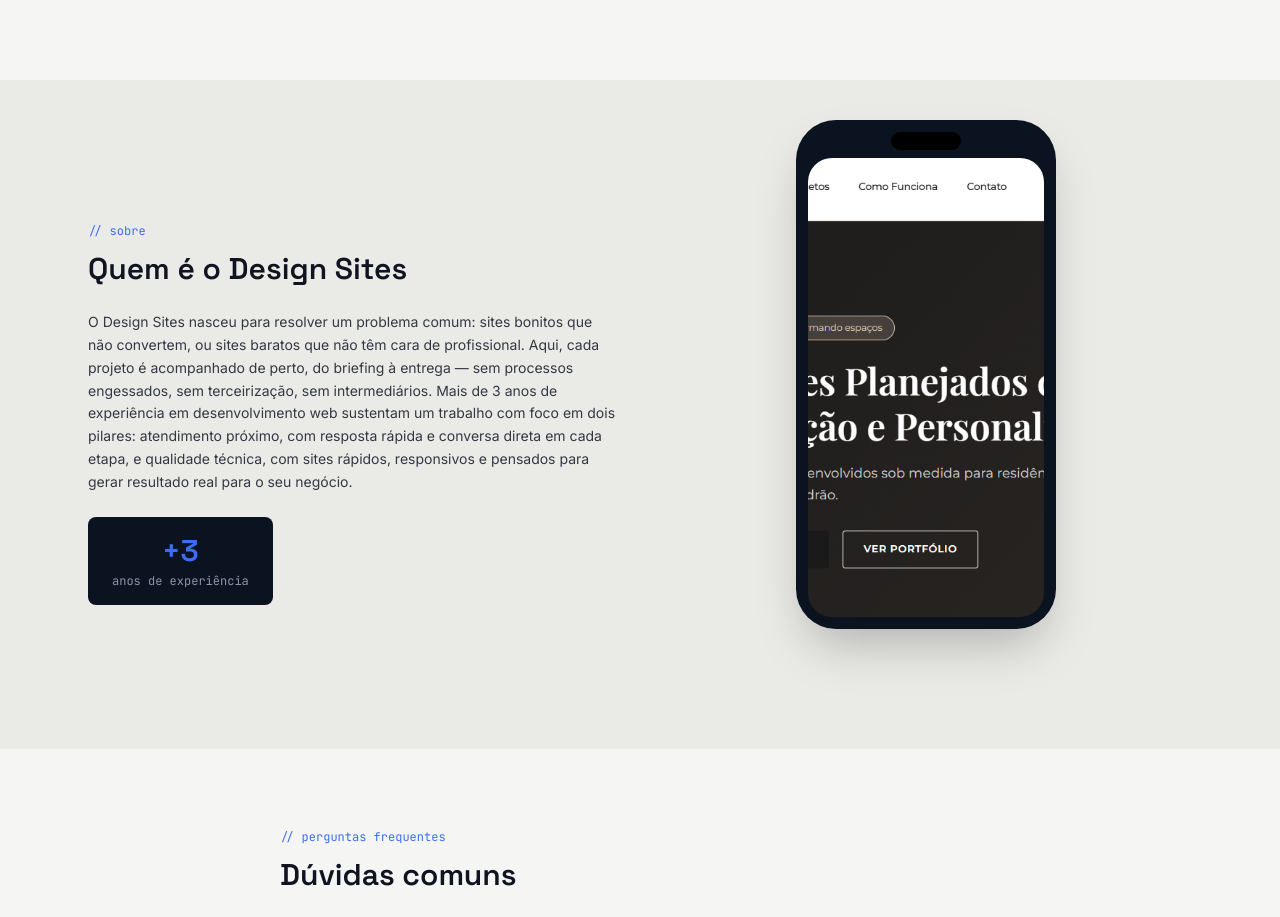
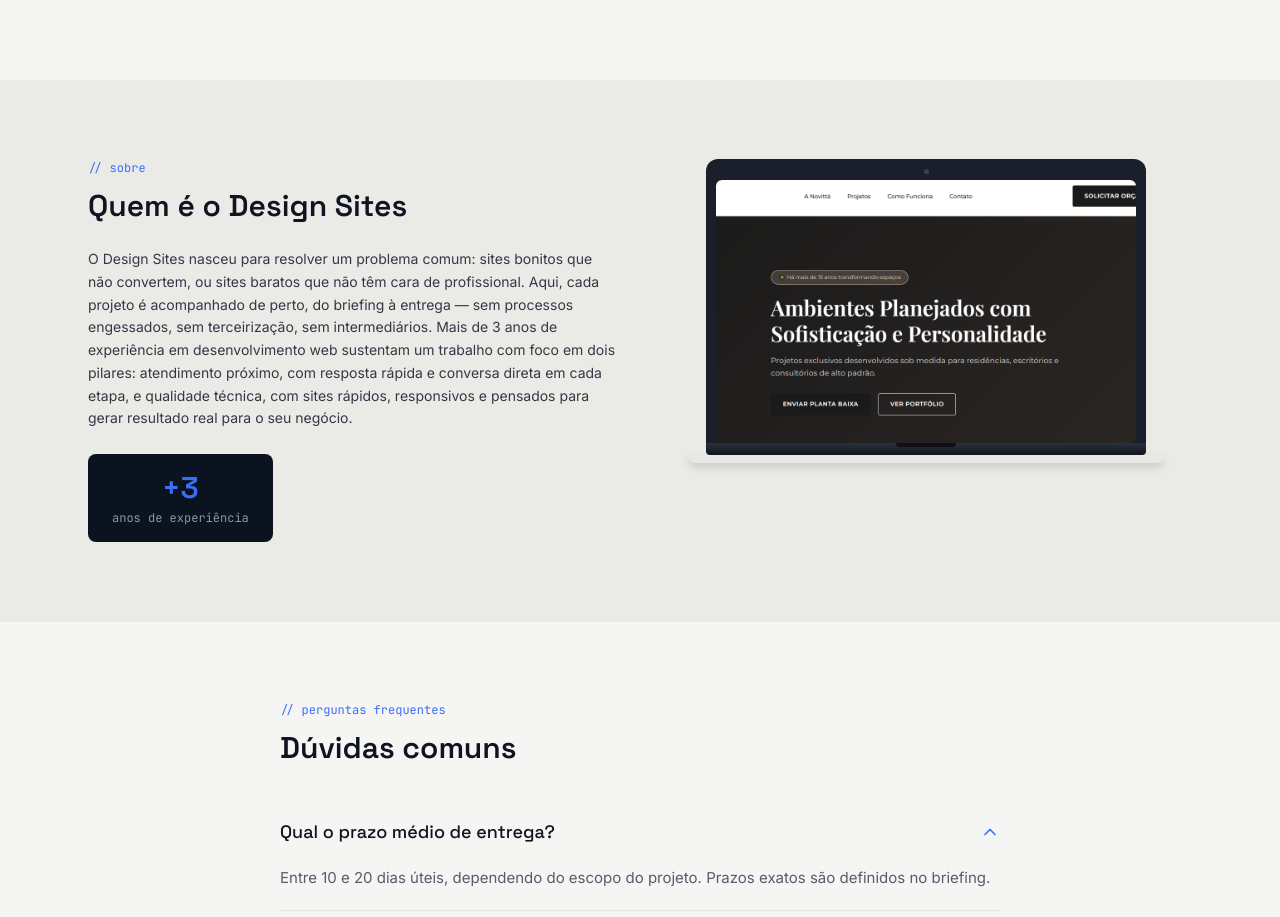
Before and after one commit to jesgalves/design-sites, a React (Vite) app: page / in a window 1280 px wide. Shown: the part 2542-3459 px from the top of the page. Built offline with nearby package versions, Linux system fonts and the light colour scheme.

Commit message:
mockup de notebook na secao sobre

```diff
--- a/src/App.jsx
+++ b/src/App.jsx
@@ -816,20 +816,55 @@ export default function FreelanceDevSite() {
             <div className="flex justify-center">
               <div
                 ref={phoneRef}
-                className="rounded-[2.5rem] p-3 shadow-2xl"
-                style={{ background: "#0B1220", width: "260px", transition: "transform 0.1s ease-out" }}
+                style={{ transition: "transform 0.1s ease-out", width: "100%", maxWidth: "440px" }}
               >
-                <div className="flex justify-center mb-2">
-                  <div className="rounded-full" style={{ width: "70px", height: "18px", background: "#000" }} />
+                <div
+                  className="rounded-t-xl overflow-hidden"
+                  style={{ background: "#1a1f2b", padding: "10px 10px 0" }}
+                >
+                  <div className="flex justify-center mb-1.5">
+                    <div className="rounded-full" style={{ width: "5px", height: "5px", background: "#3a4152" }} />
+                  </div>
+                  <div className="rounded-md overflow-hidden" style={{ aspectRatio: "16/10" }}>
+                    <img
+                      src="/images/moveis-1.png"
+                      alt="Exemplo de site desenvolvido pelo Design Sites"
+                      className="w-full h-full block"
+                      style={{ objectFit: "cover", objectPosition: "top" }}
+                    />
+                  </div>
                 </div>
-                <div className="rounded-[1.5rem] overflow-hidden" style={{ aspectRatio: "9/17.5" }}>
-                  <img
-                    src="/images/moveis-1.png"
-                    alt="Exemplo de site desenvolvido pelo Design Sites"
-                    className="w-full h-full block"
-                    style={{ objectFit: "cover", objectPosition: "top" }}
+                <div
+                  style={{
+                    height: "12px",
+                    background: "linear-gradient(#2a3040, #12151c)",
+                    borderRadius: "0 0 4px 4px",
+                    position: "relative",
+                  }}
+                >
+                  <div
+                    style={{
+                      position: "absolute",
+                      left: "50%",
+                      top: 0,
+                      transform: "translateX(-50%)",
+                      width: "60px",
+                      height: "4px",
+                      background: "#0d0f14",
+                      borderRadius: "0 0 6px 6px",
+                    }}
                   />
                 </div>
+                <div
+                  style={{
+                    height: "8px",
+                    width: "108%",
+                    marginLeft: "-4%",
+                    background: "#e8e8e6",
+                    borderRadius: "0 0 10px 10px",
+                    boxShadow: "0 4px 8px rgba(0,0,0,0.15)",
+                  }}
+                />
               </div>
             </div>
           </div>
```
